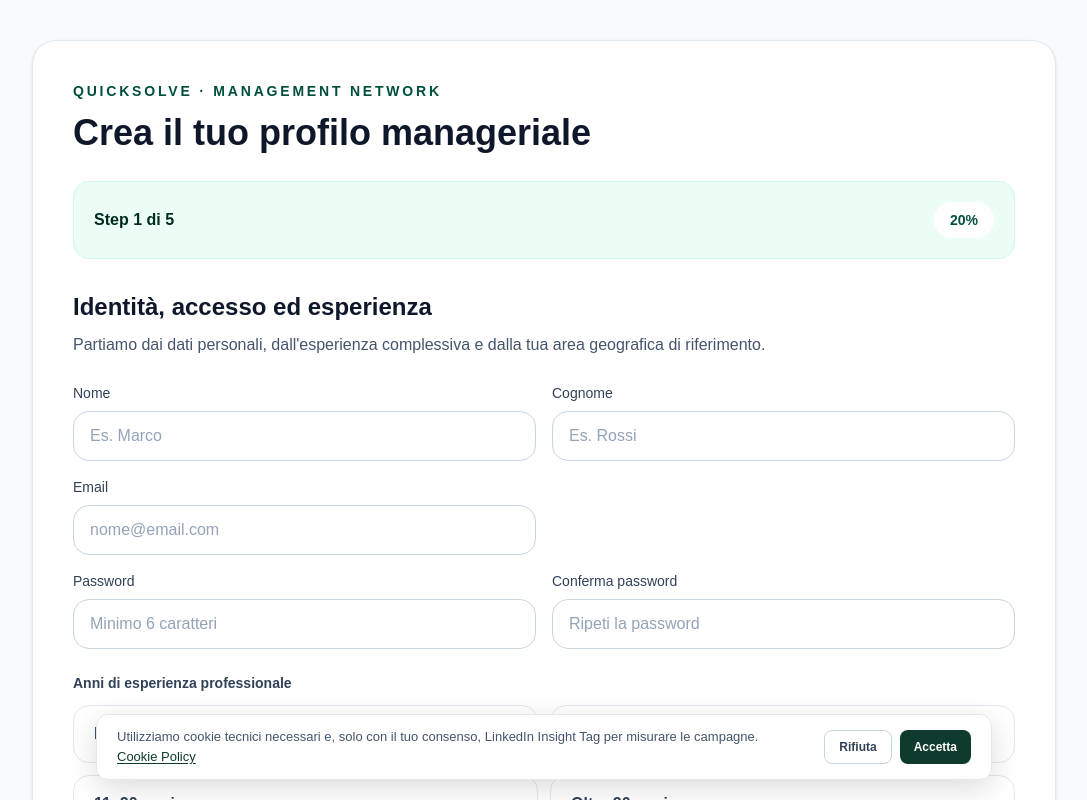
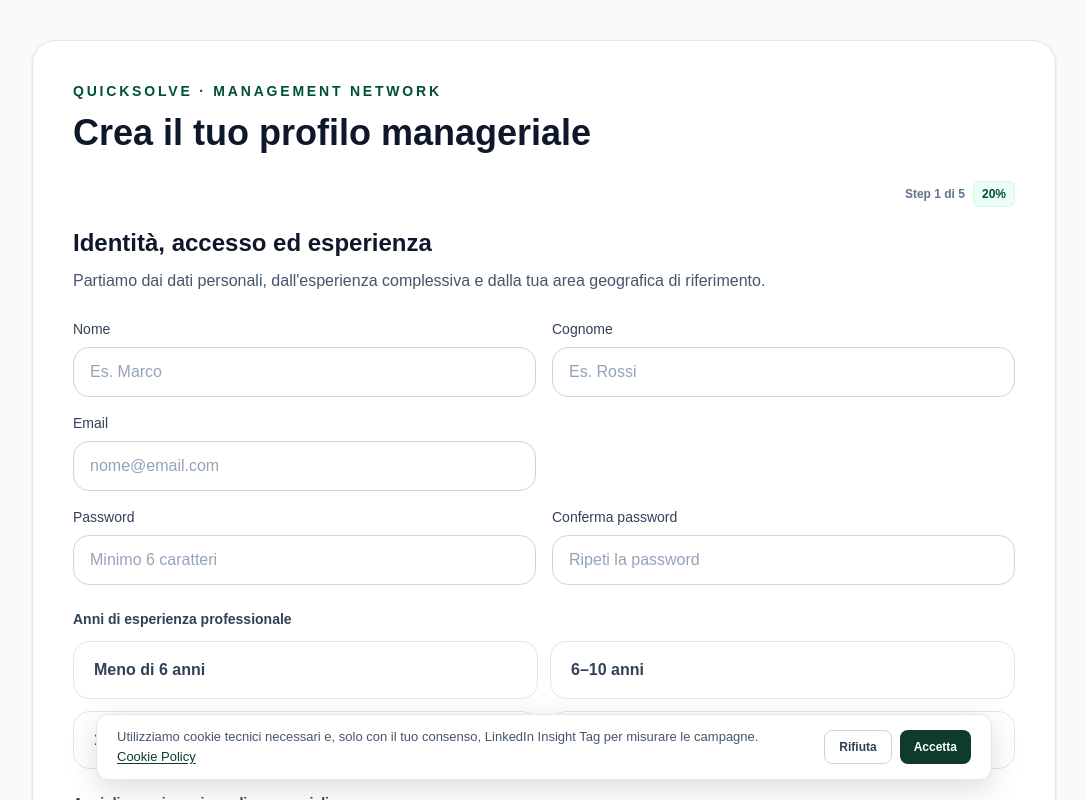
Before and after one commit to Kecco10/quicksolve-management-network, a Next.js app: page /manager in a window 1280 px wide. Shown: the top 800 px of the page, without its empty margins (96-1183 px from the left). Built offline with nearby package versions, Linux system fonts and the light colour scheme.

Commit message:
Refine QMN registration progress header

```diff
--- a/app/manager/page.tsx
+++ b/app/manager/page.tsx
@@ -505,9 +505,13 @@ export default function ManagerPage() {
             <h1 className="mt-3 text-3xl font-bold text-slate-900 md:text-4xl">Crea il tuo profilo manageriale</h1>
           </div>
 
-          <div className="mb-8 flex items-center justify-between rounded-2xl border border-emerald-100 bg-emerald-50 p-5">
-            <p className="font-semibold text-emerald-950">Step {currentStep + 1} di 5</p>
-            <span className="rounded-full bg-white px-4 py-2 text-sm font-bold text-emerald-900">{Math.round(progress)}%</span>
+          <div className="mb-5 flex justify-end">
+            <div className="inline-flex items-center gap-2 text-xs font-semibold text-slate-500">
+              <span>Step {currentStep + 1} di 5</span>
+              <span className="rounded-md border border-emerald-100 bg-emerald-50 px-2 py-1 font-bold text-emerald-900">
+                {Math.round(progress)}%
+              </span>
+            </div>
           </div>
 
           {submitError && <div className="mb-6 rounded-2xl border border-rose-200 bg-rose-50 px-4 py-3 text-sm font-medium text-rose-700">{submitError}</div>}
```
